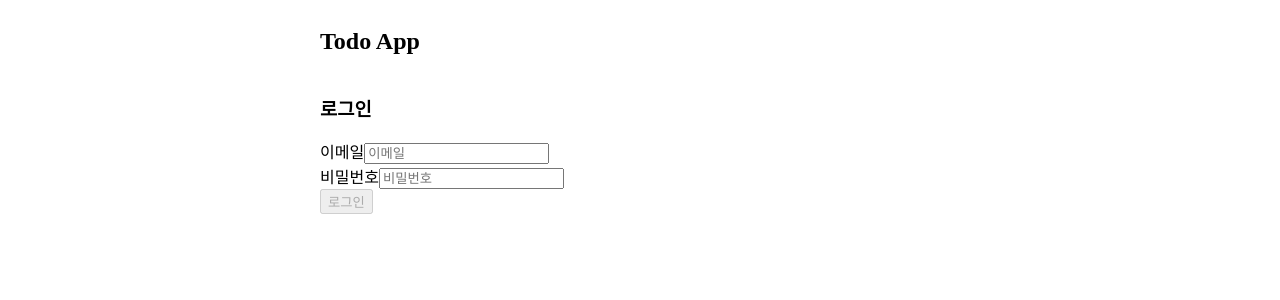
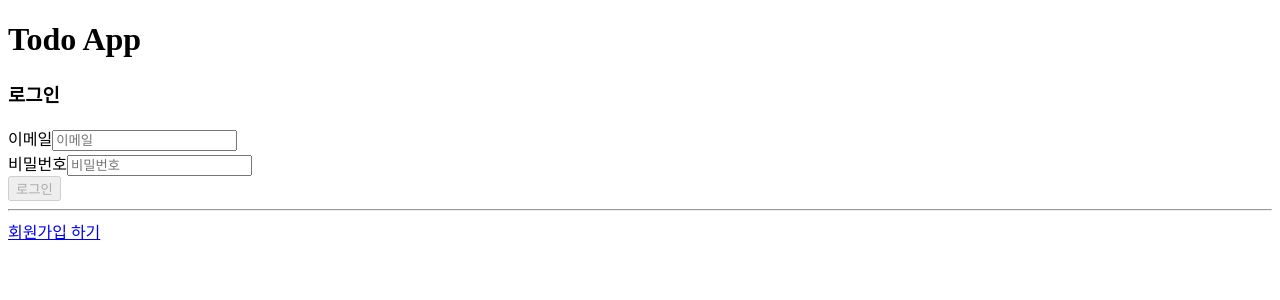
Before and after one commit to kabinny/wanted-pre-onboarding-frontend, a React (Create React App) app: page / in a window 1280 px wide. Shown: the top 300 px of the page. Built offline with nearby package versions, Linux system fonts and the light colour scheme.

Commit message:
style: chota로 스타일 적용

```diff
--- a/package.json
+++ b/package.json
@@ -11,6 +11,7 @@
     "@types/react": "^18.0.27",
     "@types/react-dom": "^18.0.10",
     "axios": "^1.3.2",
+    "chota": "^0.8.1",
     "react": "^18.2.0",
     "react-dom": "^18.2.0",
     "react-router-dom": "^6.8.1",
--- a/src/components/Header/Header.tsx
+++ b/src/components/Header/Header.tsx
@@ -10,14 +10,18 @@ function Header() {
   }
 
   return (
-    <div style={{ display: "flex", justifyContent: "space-between" }}>
-      <h2>Todo App</h2>
-      {token && (
-        <button type="button" onClick={signOut}>
-          로그아웃
-        </button>
-      )}
-    </div>
+    <header>
+      <div className="nav">
+        <h1 className="nav-left">Todo App</h1>
+        {token && (
+          <div className="nav-right">
+            <button className="button outline" type="button" onClick={signOut}>
+              로그아웃
+            </button>
+          </div>
+        )}
+      </div>
+    </header>
   )
 }
 
--- a/src/components/Layout/Container.tsx
+++ b/src/components/Layout/Container.tsx
@@ -5,18 +5,7 @@ interface Props {
 }
 
 function Container({ children }: Props) {
-  return (
-    <div
-      style={{
-        marginLeft: "auto",
-        marginRight: "auto",
-        width: "100%",
-        maxWidth: "640px",
-      }}
-    >
-      {children}
-    </div>
-  )
+  return <div className="container">{children}</div>
 }
 
 export default Container
--- a/src/components/SignIn/SignIn.tsx
+++ b/src/components/SignIn/SignIn.tsx
@@ -1,5 +1,5 @@
 import { useState } from "react"
-import { useNavigate } from "react-router-dom"
+import { Link, useNavigate } from "react-router-dom"
 import { signInAPI } from "../../api/User"
 
 interface values {
@@ -84,7 +84,7 @@ function SignIn() {
           data-testid="email-input"
           required
         />
-        <span>{!validEmail && values.email.length > 0 && errors.email}</span>
+        <span className="text-error">{!validEmail && values.email.length > 0 && errors.email}</span>
         <br />
         {/* 비밀번호 */}
         <label htmlFor="signinPasswordInput">비밀번호</label>
@@ -98,13 +98,19 @@ function SignIn() {
           data-testid="password-input"
           required
         />
-        <span>{!validPassword && values.password.length > 0 && errors.password}</span>
+        <span className="text-error">
+          {!validPassword && values.password.length > 0 && errors.password}
+        </span>
         <br />
         {/* 제출 버튼 */}
         <button type="submit" disabled={!(validEmail && validPassword)} data-testid="signin-button">
           로그인
         </button>
       </form>
+
+      {/* 회원가입 페이지로 */}
+      <hr />
+      <Link to="/signup">회원가입 하기</Link>
     </div>
   )
 }
--- a/src/components/SignUp/SignUp.tsx
+++ b/src/components/SignUp/SignUp.tsx
@@ -1,5 +1,5 @@
 import { useState } from "react"
-import { useNavigate } from "react-router-dom"
+import { Link, useNavigate } from "react-router-dom"
 import { signUpAPI } from "../../api/User"
 
 interface values {
@@ -83,7 +83,7 @@ function SignUp() {
           data-testid="email-input"
           required
         />
-        <span>{!validEmail && values.email.length > 0 && errors.email}</span>
+        <span className="text-error">{!validEmail && values.email.length > 0 && errors.email}</span>
         <br />
         {/* 비밀번호 */}
         <label htmlFor="signupPasswordInput">비밀번호</label>
@@ -97,13 +97,19 @@ function SignUp() {
           data-testid="password-input"
           required
         />
-        <span>{!validPassword && values.password.length > 0 && errors.password}</span>
+        <span className="text-error">
+          {!validPassword && values.password.length > 0 && errors.password}
+        </span>
         <br />
         {/* 제출 버튼 */}
         <button type="submit" disabled={!(validEmail && validPassword)} data-testid="signup-button">
           회원가입
         </button>
       </form>
+
+      {/* 회원가입 페이지로 */}
+      <hr />
+      <Link to="/signin">로그인 하기</Link>
     </div>
   )
 }
--- a/src/components/Todo/TodoEditForm.tsx
+++ b/src/components/Todo/TodoEditForm.tsx
@@ -42,19 +42,27 @@ function TodoEditForm({
 
   return (
     <form style={{ display: "inline-block" }} onSubmit={onSubmit}>
+      <div>
         <input
           type="text"
           value={text}
           ref={inputModifyRef}
           onChange={onChange}
           data-testid="modify-input"
+          style={{ display: "inline-block", width: "auto", marginRight: "1rem" }}
         />
-      <button type="submit" data-testid="submit-button">
+        <button type="submit" className="button" data-testid="submit-button">
           제출
         </button>
-      <button type="button" onClick={() => setIsModifying(false)} data-testid="cancel-button">
+        <button
+          type="button"
+          className="button"
+          onClick={() => setIsModifying(false)}
+          data-testid="cancel-button"
+        >
           취소
         </button>
+      </div>
     </form>
   )
 }
--- a/src/components/Todo/TodoForm.tsx
+++ b/src/components/Todo/TodoForm.tsx
@@ -34,14 +34,19 @@ function TodoForm({ getTodoList }: Props) {
 
   return (
     <form onSubmit={onSubmit}>
+      <div className="row">
         <input
           type="text"
+          className="col"
           onChange={onChange}
           value={value.todo}
           ref={inputRef}
           data-testid="new-todo-input"
         />
-      <button data-testid="new-todo-add-button">추가</button>
+        <button type="submit" className="col-2" data-testid="new-todo-add-button">
+          추가
+        </button>
+      </div>
     </form>
   )
 }
--- a/src/components/Todo/TodoItem.tsx
+++ b/src/components/Todo/TodoItem.tsx
@@ -37,10 +37,10 @@ function TodoItem({ id, todo, isCompleted, userId, getTodoList }: Props) {
   }
 
   return (
-    <li>
+    <li style={{ marginBottom: "1rem" }}>
       <label>
         <input type="checkbox" onChange={onCheck} defaultChecked={isCompleted} />
-        {!isModifying && <span>{todo}</span>}
+        {!isModifying && <span style={{ padding: "0 1rem" }}>{todo}</span>}
       </label>
 
       {/* 수정 모드 */}
@@ -55,10 +55,12 @@ function TodoItem({ id, todo, isCompleted, userId, getTodoList }: Props) {
         />
       )}
 
+      {/* 기본 모드 */}
       {!isModifying && (
         <>
           <button
             type="button"
+            className="button dark outline"
             onClick={() => {
               setIsModifying(true)
               setTimeout(() => {
@@ -69,7 +71,12 @@ function TodoItem({ id, todo, isCompleted, userId, getTodoList }: Props) {
           >
             수정
           </button>
-          <button type="button" onClick={deleteTodo} data-testid="delete-button">
+          <button
+            type="button"
+            className="button error"
+            onClick={deleteTodo}
+            data-testid="delete-button"
+          >
             삭제
           </button>
         </>
--- /dev/null
+++ b/src/index.css
@@ -0,0 +1,3 @@
+:root {
+  --grid-maxWidth: 640px
+}
--- a/src/index.tsx
+++ b/src/index.tsx
@@ -2,6 +2,9 @@ import React from 'react';
 import ReactDOM from "react-dom/client"
 import App from './App';
 import reportWebVitals from './reportWebVitals';
+// style library
+import 'chota'
+import './index.css'
 
 const root = ReactDOM.createRoot(
   document.getElementById('root') as HTMLElement
```
Also changed, not shown: 1 other file (tests, documents, lock files or other folders). Lines whose indentation alone changed are shown as unchanged.
